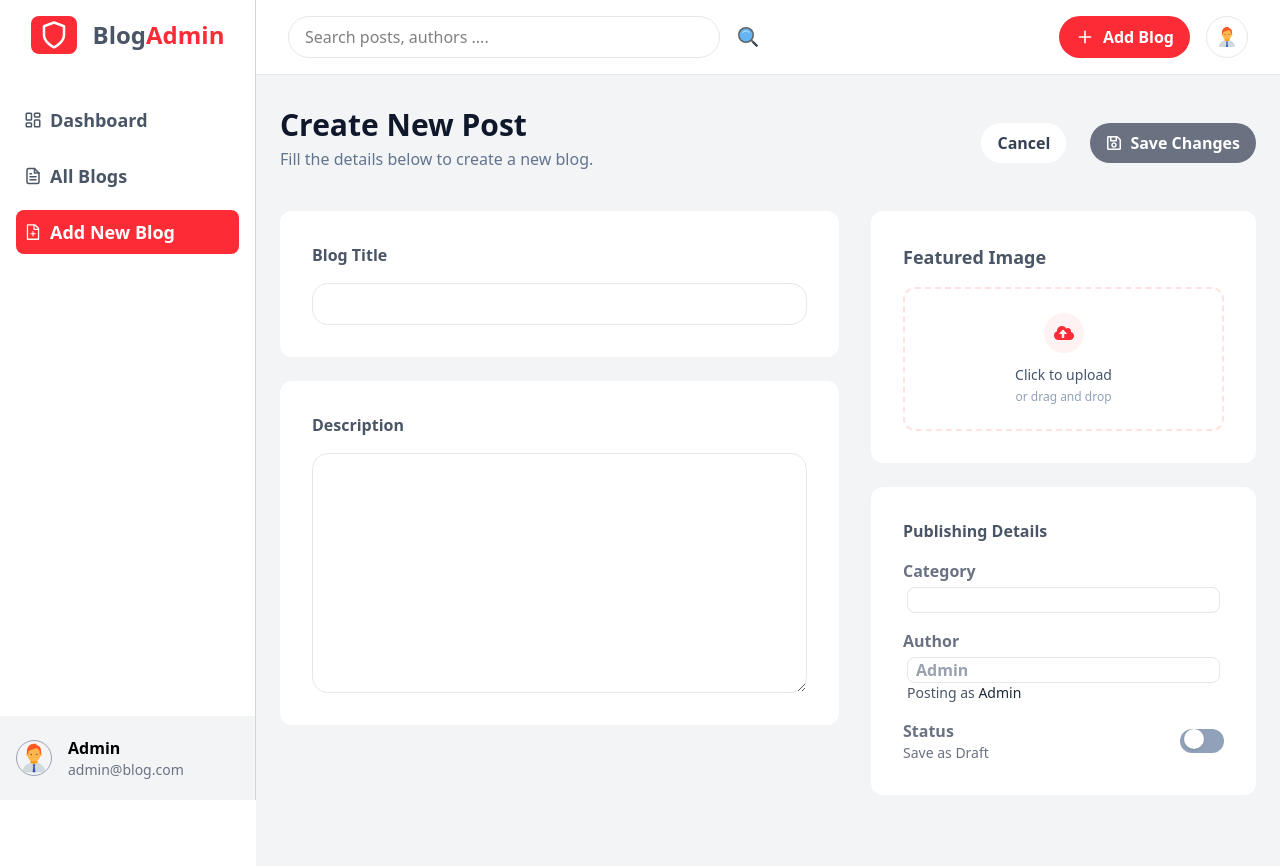
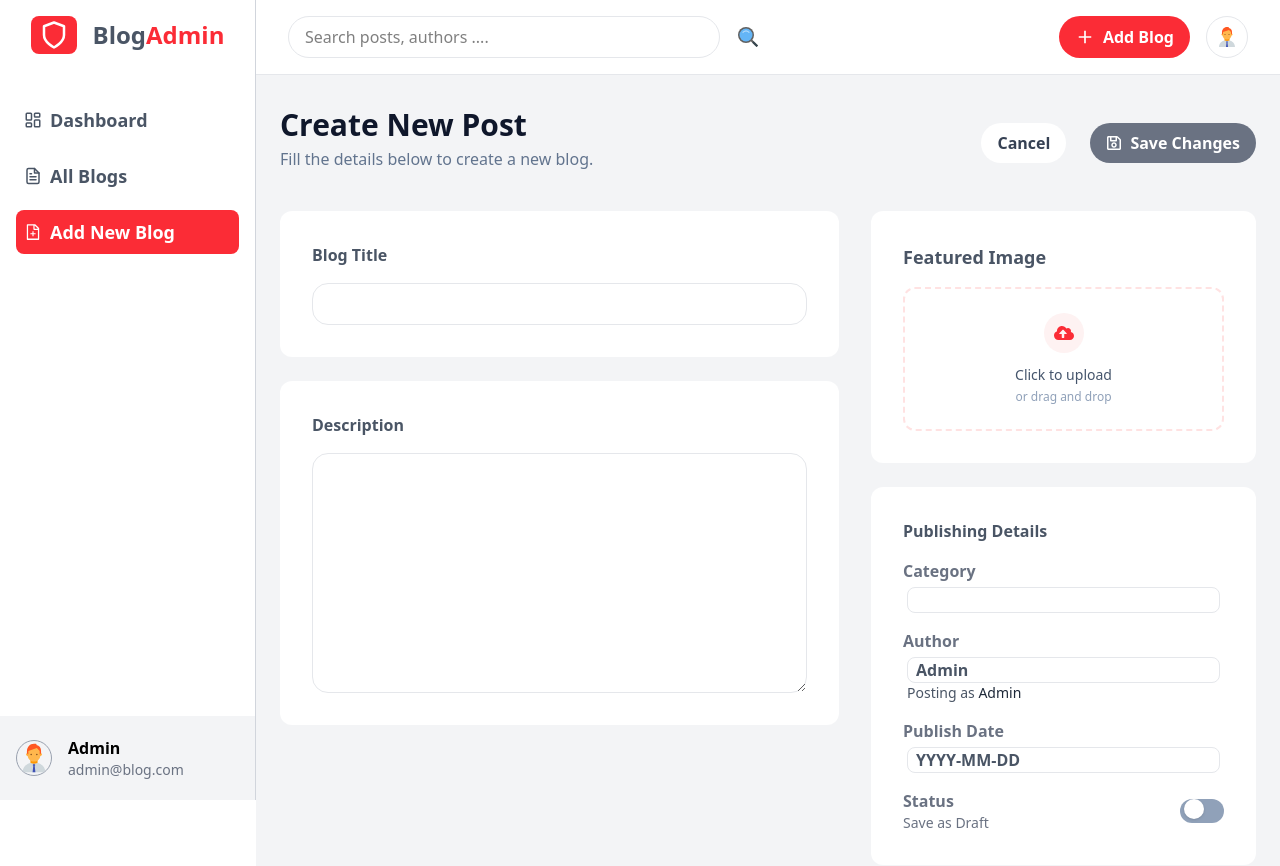
Before and after one commit to suprabhatmaiti/blog-admin, a React (Vite) app: page /add-blog in a window 1280 px wide. Shown: the top 866 px of the page. Built offline with nearby package versions, Linux system fonts and the light colour scheme.

Commit message:
Update AddBlogFormPage and PublishingDetails components; implement publish date handling and improve input structure

```diff
--- a/src/pages/BlogAddForm/AddBlogFormPage.jsx
+++ b/src/pages/BlogAddForm/AddBlogFormPage.jsx
@@ -27,7 +27,6 @@ export default function AddBlogFormPage() {
   };
 
   const handleChange = (e) => {
-    console.log(e);
     const { name, value } = e.target;
     setFormData((prev) => ({ ...prev, [name]: value }));
   };
@@ -38,13 +37,19 @@ export default function AddBlogFormPage() {
 
   const handleSave = () => {
     const blogs = JSON.parse(localStorage.getItem("blogs")) || [];
+    if (formData.publish) {
+      setFormData((prev) => ({
+        ...prev,
+        publishDate: new Date().toISOString().toString().split("T")[0],
+      }));
+    }
 
     const newBlog = {
       ...formData,
       id: new Date().getTime().toString(),
       isDeleted: false,
       deletedAt: null,
-      createdAt: Date.now(),
+      createdAt: new Date().toISOString().toString().split("T")[0],
     };
 
     localStorage.setItem("blogs", JSON.stringify([...blogs, newBlog]));
--- a/src/pages/BlogAddForm/PublishingDetails.jsx
+++ b/src/pages/BlogAddForm/PublishingDetails.jsx
@@ -6,26 +6,32 @@ export default function PublishingDetails({
   category,
   onChange,
   author,
+  date,
 }) {
   const togglePublishStatus = () => {
     setPublish(!publish);
   };
+  console.log(new Date().toISOString().toString().split("T")[0]);
 
   return (
     <div>
       <h1 className="font-semibold text-gray-600 mb-4">Publishing Details</h1>
       <div className="space-y-3">
+        <div>
           <label htmlFor="category" className="text-gray-500 font-semibold">
             Category
           </label>
           <div className="p-1">
             <input
               type="text"
+              name="category"
               value={category}
-            className="w-full border border-gray-200 rounded-lg "
+              className="w-full border border-gray-200 text-gray-600 font-semibold px-2 rounded-lg "
               onChange={onChange}
             />
           </div>
+        </div>
+
         <div>
           <label htmlFor="category" className="text-gray-500 font-semibold">
             Author
@@ -33,13 +39,33 @@ export default function PublishingDetails({
           <div className="p-1">
             <input
               type="text"
+              name="author"
               value={author}
-              className="w-full border border-gray-200 rounded-lg text-gray-400 font-semibold px-2"
+              className="w-full border border-gray-200 rounded-lg text-gray-600 font-semibold px-2"
               onChange={onChange}
             />
             <p className="text-sm text-gray-600">
               Posting as <span className="text-gray-800">{author}</span>
             </p>
+          </div>
+        </div>
+
+        <div>
+          <label htmlFor="category" className="text-gray-500 font-semibold">
+            Publish Date
+          </label>
+          <div className="p-1 cursor-not-allowed">
+            {/* <input
+              type="date"
+              name="publishDate"
+              value={date}
+              className="w-full border border-gray-200 rounded-lg text-gray-600 font-semibold px-2"
+            /> */}
+            <h1 className="w-full border border-gray-200 rounded-lg text-gray-600 font-semibold px-2">
+              {publish
+                ? new Date().toISOString().toString().split("T")[0]
+                : "yyyy-mm-dd".toUpperCase()}
+            </h1>
           </div>
         </div>
         <div className="flex justify-between items-center">
```
Lines whose indentation alone changed are shown as unchanged.
